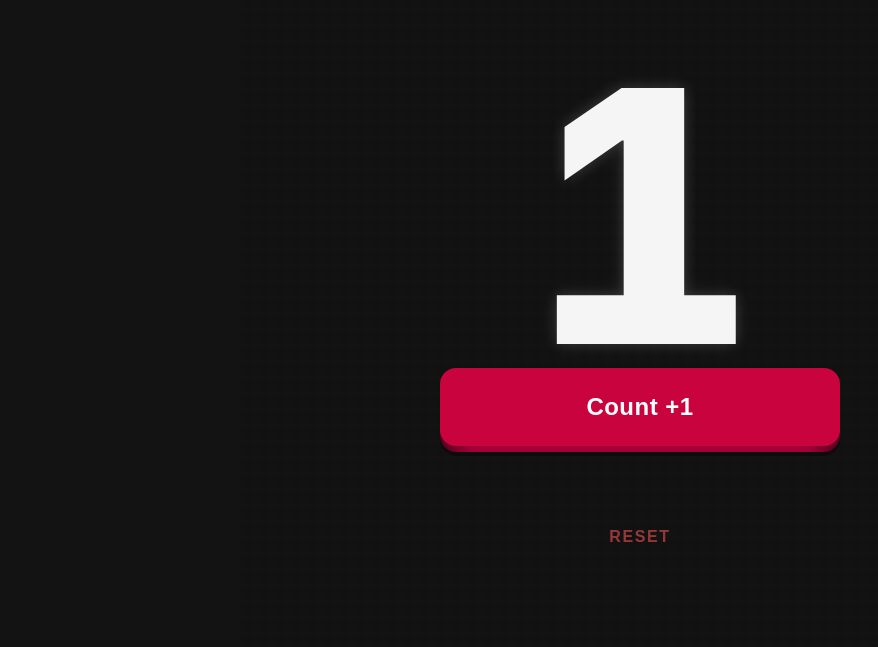
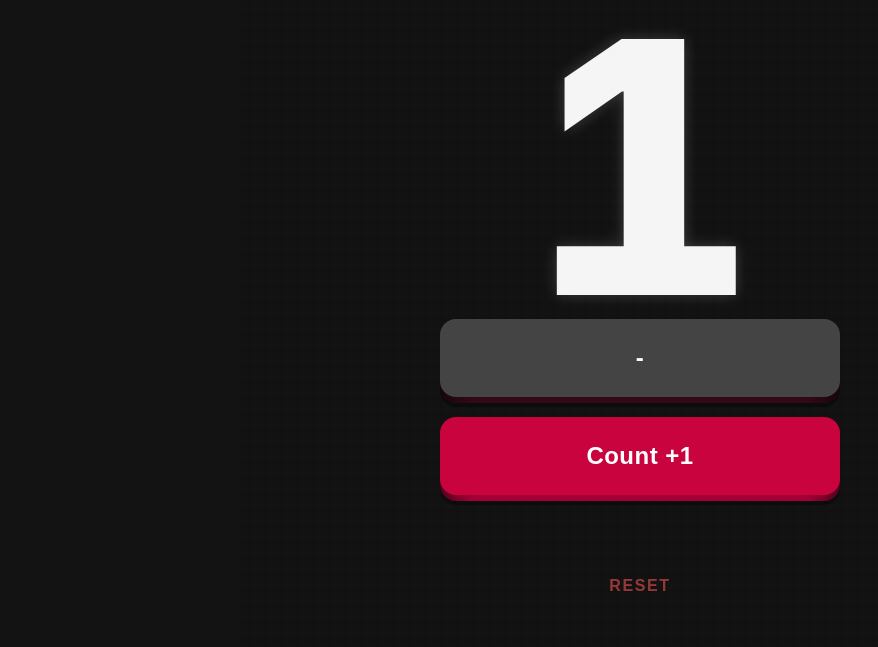
Before and after one commit to guitareren/topcounters, a plain HTML site: page counter.html in a window 1280 px wide. Both pictures are taken after a click on the button "Count +1". Shown: the part 73-720 px from the top of the page, without its empty margins (0-878 px from the left). Drawn offline with Linux system fonts and the light colour scheme.

Commit message:
Update counter.html

```diff
--- a/counter.html
+++ b/counter.html
@@ -26,6 +26,12 @@
   <section class="counter">
     <div id="count">0</div>
 
+    <button class="pushable" id="decrement" style="margin-bottom: 20px;">
+      <span class="shadow"></span>
+      <span class="edge" style="filter: brightness(0.5) saturate(0.5);"></span>
+      <span class="front" style="background: #444444;">-</span>
+    </button>
+
     <button class="pushable" id="increment">
       <span class="shadow"></span>
       <span class="edge"></span>
@@ -43,9 +49,16 @@
 
     countDisplay.textContent = count;
 
-
+    // Arttırma (+)
     document.getElementById("increment").addEventListener("click", () => {
       count++;
+      countDisplay.textContent = count;
+      localStorage.setItem("counter", count);
+    });
+
+    // Azaltma (-)
+    document.getElementById("decrement").addEventListener("click", () => {
+      count--;
       countDisplay.textContent = count;
       localStorage.setItem("counter", count);
     });
```
